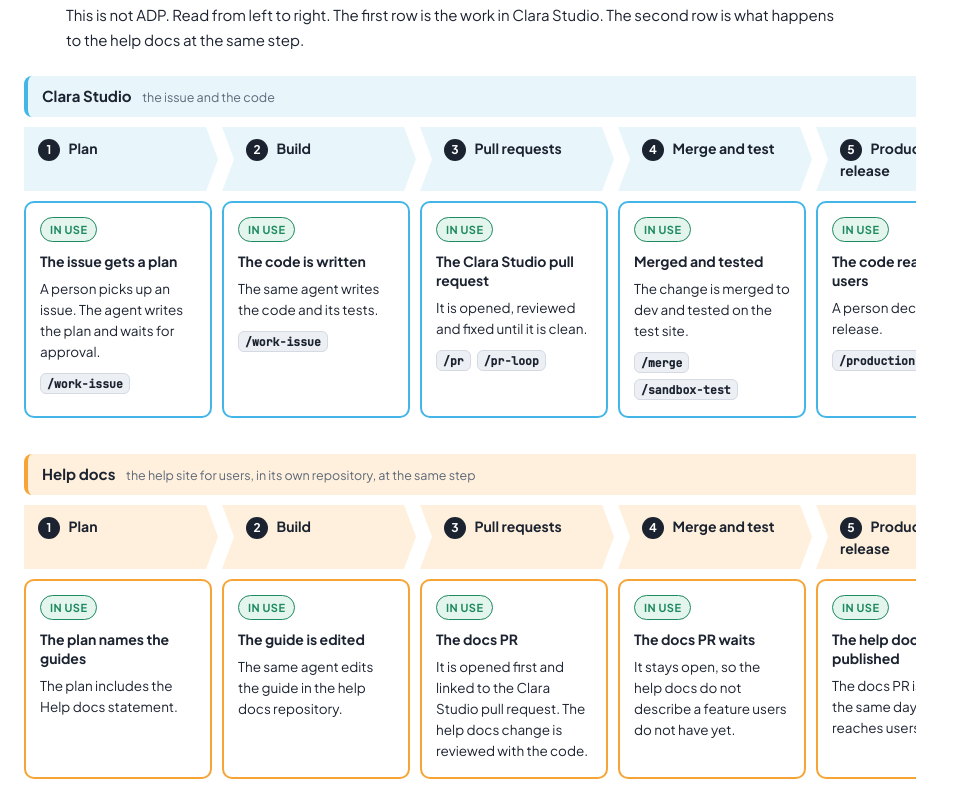
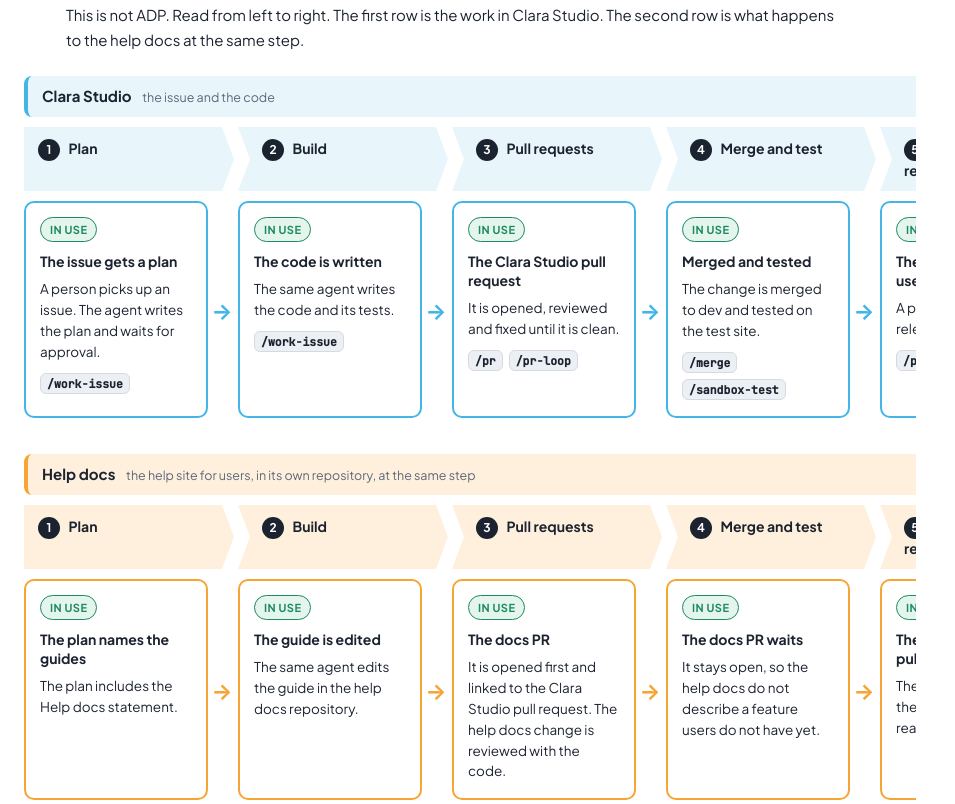
Before and after one commit to gnomorv/juan-mocks, a plain HTML site: page help-docs-adp-overview/index.html in a window 1280 px wide. Shown: the part 1476-2280 px from the top of the page, without its empty margins (0-955 px from the left). Drawn offline with Linux system fonts and the light colour scheme.

Commit message:
feat: arrows between the phase boxes under each step strip
Co-Authored-By: Claude Fable 5.2 <noreply@anthropic.com>

```diff
--- a/help-docs-adp-overview/index.html
+++ b/help-docs-adp-overview/index.html
@@ -64,8 +64,8 @@
   .ia-intro { margin: 0 0 24px 42px; max-width: 70ch; }
 
   .ia-hscroll { overflow-x: auto; padding-bottom: 6px; }
-  .ia-h { display: grid; grid-template-columns: repeat(6, minmax(0, 1fr)); gap: 10px; min-width: 980px; }
-  .ia-st { font-weight: 700; font-size: 14px; line-height: 1.3; padding: 12px 14px 12px 24px; background: var(--ia-cs-soft); clip-path: polygon(0 0, calc(100% - 12px) 0, 100% 50%, calc(100% - 12px) 100%, 0 100%, 12px 50%); margin-right: -6px; }
+  .ia-h { display: grid; grid-template-columns: repeat(6, minmax(0, 1fr)); gap: 10px 30px; min-width: 1040px; }
+  .ia-st { font-weight: 700; font-size: 14px; line-height: 1.3; padding: 12px 14px 12px 24px; background: var(--ia-cs-soft); clip-path: polygon(0 0, calc(100% - 12px) 0, 100% 50%, calc(100% - 12px) 100%, 0 100%, 12px 50%); margin-right: -26px; }
   .ia-st.first { clip-path: polygon(0 0, calc(100% - 12px) 0, 100% 50%, calc(100% - 12px) 100%, 0 100%); padding-left: 14px; }
   .ia-st.last { margin-right: 0; }
   .ia-st.ug { background: var(--ia-ug-soft); }
@@ -78,6 +78,10 @@
   .ia-h .ia-box { padding: 14px 14px 16px; font-size: 13.5px; line-height: 1.55; }
   .ia-h .ia-box h3 { font-size: 14px; line-height: 1.35; margin: 10px 0 8px; }
   .ia-h .ia-box > h3:first-child { margin-top: 0; font-size: 15px; margin-bottom: 12px; }
+  .ia-h .ia-box { position: relative; }
+  .ia-h .ia-box::after { content: '→'; position: absolute; right: -27px; top: 50%; transform: translateY(-50%); width: 22px; text-align: center; font-size: 22px; font-weight: 700; line-height: 1; color: var(--ia-cs); }
+  .ia-h .ia-box[style*="grid-row:6"]::after { color: var(--ia-ug); }
+  .ia-h:not(.five) .ia-box[style*="grid-column:6"]::after, .ia-h.five .ia-box[style*="grid-column:5"]::after { display: none; }
   .ia-chips { display: flex; flex-wrap: wrap; gap: 6px; margin-top: 10px !important; }
   .ia-chips .ia-skill { font-size: 11.5px; padding: 2px 6px; white-space: normal; overflow-wrap: anywhere; }
   .ia-parts { display: grid; grid-template-columns: 1fr 1fr; gap: 12px; }
```
Also changed, not shown: intake-adp-help-docs/index.html (+6 -2 lines).
